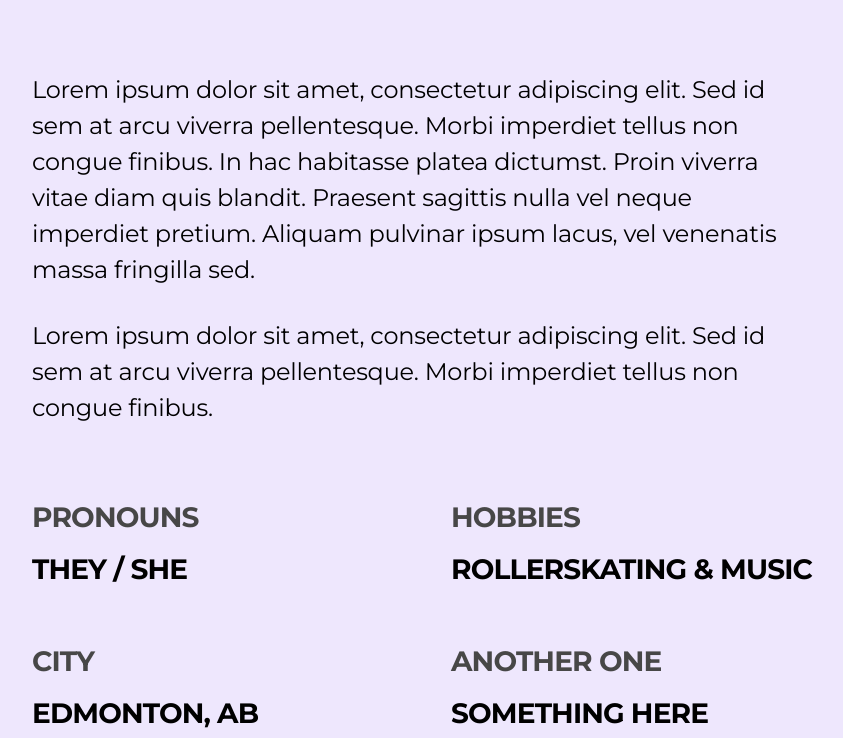
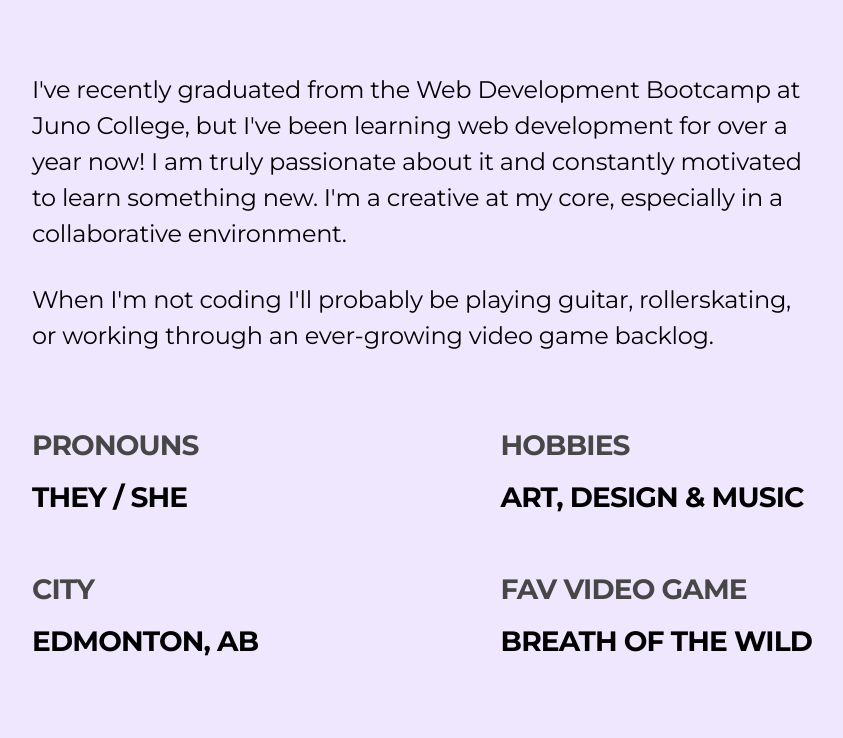
Before and after one commit to frances-m/francesm-dev, a plain HTML site: page index.html in a window 1280 px wide. Shown: the part 1386-2124 px from the top of the page, without its empty margins (218-1061 px from the left). Drawn offline with nearby package versions, Linux system fonts and the light colour scheme.

Commit message:
update bio :ghost:

```diff
--- a/index.html
+++ b/index.html
@@ -4,6 +4,7 @@
     <meta charset="UTF-8">
     <meta http-equiv="X-UA-Compatible" content="IE=edge">
     <meta name="viewport" content="width=device-width, initial-scale=1.0">
+    <meta name="description" content="Frances McKenzie's portfolio site">
     <title>𝖋𝖗𝖆𝖓𝖈𝖊𝖘 𝖒𝖈𝖐𝖊𝖓𝖟𝖎𝖊</title>
 
     <!-- Favicons -->
@@ -140,8 +141,8 @@
 
                     <!-- BIO -->
                     <div class="about__bio">
-                        <p>Lorem ipsum dolor sit amet, consectetur adipiscing elit. Sed id sem at arcu viverra pellentesque. Morbi imperdiet tellus non congue finibus. In hac habitasse platea dictumst. Proin viverra vitae diam quis blandit. Praesent sagittis nulla vel neque imperdiet pretium. Aliquam pulvinar ipsum lacus, vel venenatis massa fringilla sed.</p>
-                        <p>Lorem ipsum dolor sit amet, consectetur adipiscing elit. Sed id sem at arcu viverra pellentesque. Morbi imperdiet tellus non congue finibus.</p>
+                        <p>I've recently graduated from the Web Development Bootcamp at <a href="https://junocollege.com" target="_blank" rel="noopener noreferrer">Juno College</a>, but I've been learning web development for over a year now! I am truly passionate about it and constantly motivated to learn something new. I'm a creative at my core, especially in a collaborative environment.</p>
+                        <p>When I'm not coding I'll probably be playing guitar, rollerskating, or working through an ever-growing video game backlog.</p>
                     </div> <!-- END about__bio-->
 
                     <!-- HEADSHOT DIV -->
@@ -165,13 +166,13 @@
                         <div class="about__info-row">
                             <div class="about__info">
                                 <h5 class="text-accent">Hobbies</h5>
-                                <p class="info">Rollerskating <span class="line-break">& Music</span></p>
+                                <p class="info">Art, Design & Music </span></p>
                             </div> <!-- END about__info -->
 
 
                             <div class="about__info">
-                                <h5 class="text-accent">Another One</h5>
-                                <p class="info">Something Here</p>
+                                <h5 class="text-accent">Fav Video Game</h5>
+                                <p class="info">Breath of the wild</p>
                             </div> <!-- END about__info -->
                         </div> <!-- END about__info-row -->
 
```
